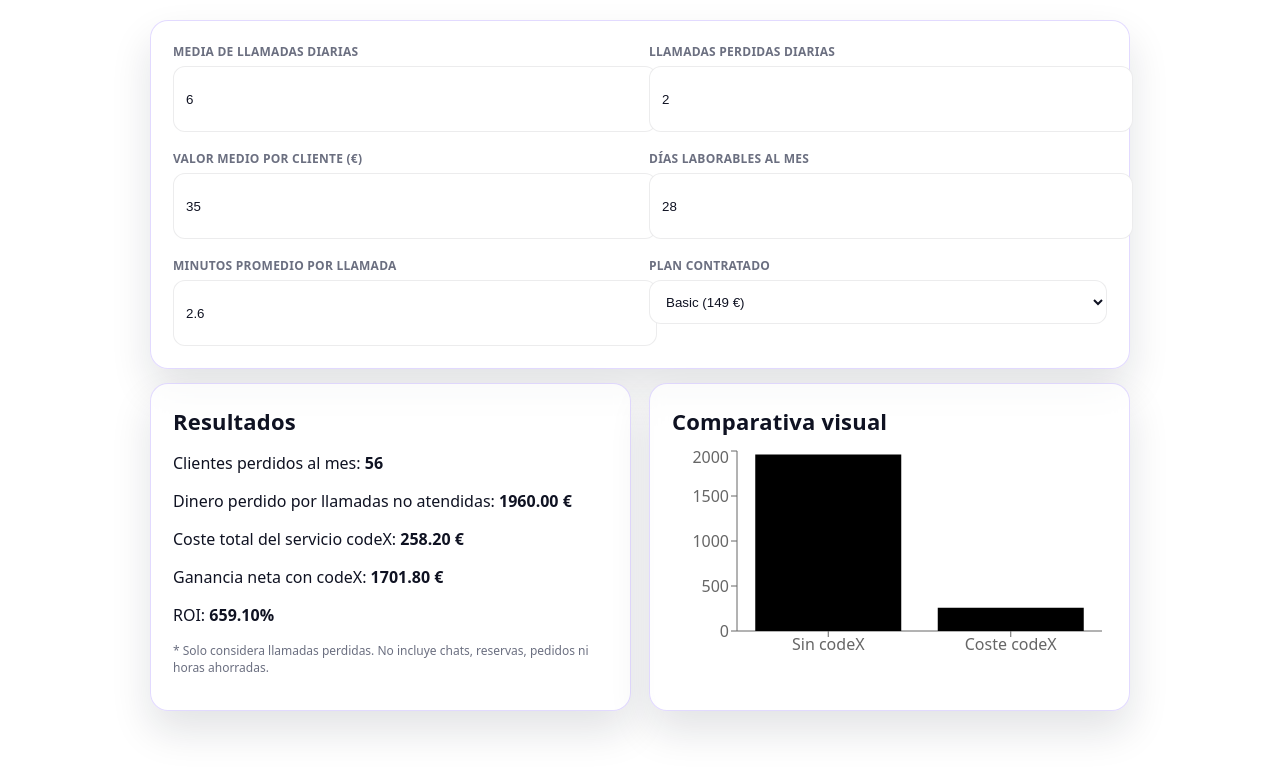
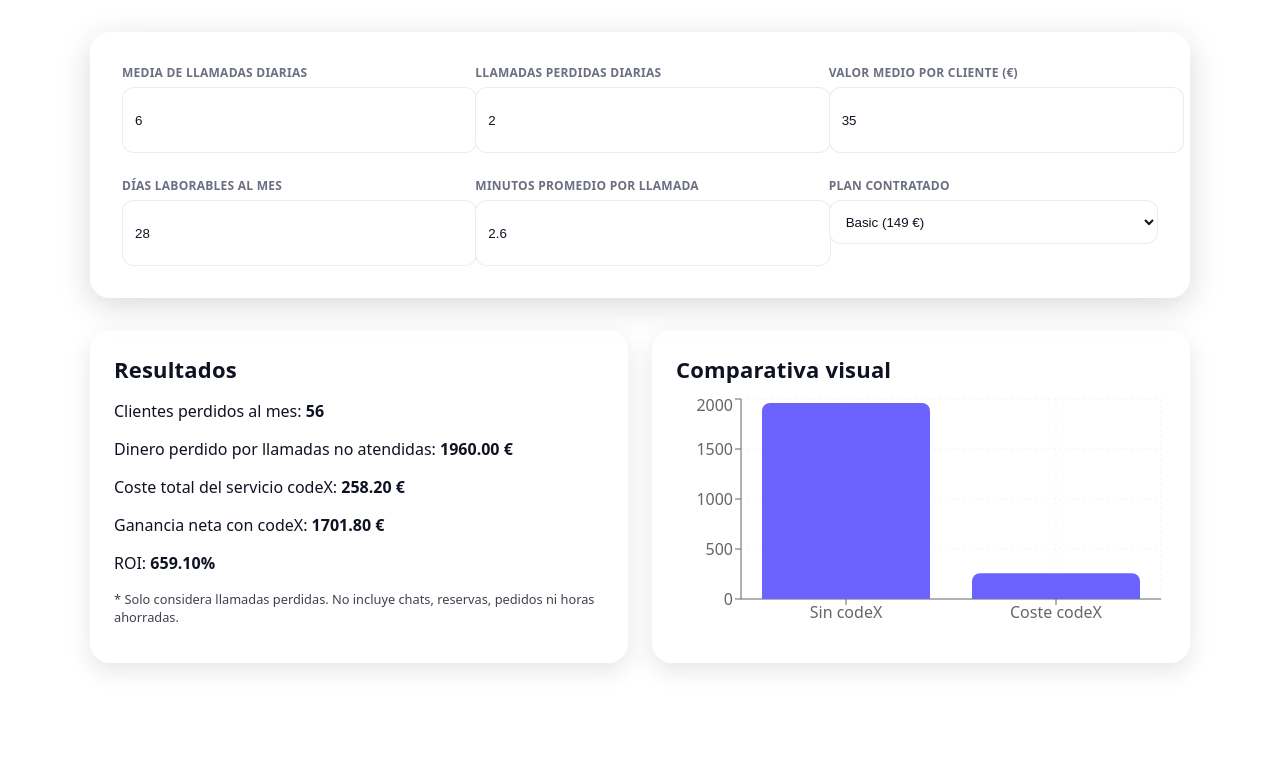
Before and after one commit to carlosgonzalezribes16-source/calculadora-roi-framer-clean, a React (Vite) app: page / in a window 1280 px wide. Shown: the top 774 px of the page. Built offline with nearby package versions, Linux system fonts and the light colour scheme.

Commit message:
Update CalculadoraROI.jsx

```diff
--- a/src/CalculadoraROI.jsx
+++ b/src/CalculadoraROI.jsx
@@ -1,7 +1,7 @@
 import React, { useState, useMemo } from "react";
-import { BarChart, Bar, XAxis, YAxis, Tooltip, ResponsiveContainer } from "recharts";
+import { BarChart, Bar, XAxis, YAxis, Tooltip, ResponsiveContainer, CartesianGrid } from "recharts";
 
-export default function CalculadoraROI({ compact = true }) {
+export default function CalculadoraROI({ clean = true, compact = true }) {
   const [datos, setDatos] = useState({
     llamadasDiarias: 6,
     llamadasPerdidas: 2,
@@ -14,9 +14,9 @@ export default function CalculadoraROI({ compact = true }) {
   const calcularCosteServicio = () => {
     const minutosMensuales = datos.llamadasDiarias * datos.diasLaborables * datos.minutosPromedio;
     let costePorMinuto = 0, costePlan = 0;
-    if (datos.plan === "basic") { costePorMinuto = 0.25; costePlan = 149; }
-    else if (datos.plan === "pro") { costePorMinuto = 0.22; costePlan = 199; }
-    else if (datos.plan === "premium") { costePorMinuto = 0.19; costePlan = 299; }
+    if (datos.plan === "basic"){ costePorMinuto = 0.25; costePlan = 149; }
+    else if (datos.plan === "pro"){ costePorMinuto = 0.22; costePlan = 199; }
+    else if (datos.plan === "premium"){ costePorMinuto = 0.19; costePlan = 299; }
     return minutosMensuales * costePorMinuto + costePlan;
   };
 
@@ -40,11 +40,18 @@ export default function CalculadoraROI({ compact = true }) {
   ];
 
   return (
-    <div className={`container ${compact ? "compact" : ""}`}>
-      {/* Eliminado el encabezado duplicado */}
-
-      <div className="card">
-        <div className="content grid grid-2">
+    <div className={`container ${compact ? "compact" : ""}`} style={{ padding: "2rem", maxWidth: "1100px", margin: "0 auto" }}>
+      {/* Formulario */}
+      <div style={{
+        display: "grid",
+        gridTemplateColumns: "repeat(auto-fit, minmax(260px, 1fr))",
+        gap: "1.5rem",
+        background: "rgba(255,255,255,0.2)",
+        backdropFilter: "blur(12px)",
+        borderRadius: "20px",
+        padding: "2rem",
+        boxShadow: "0 8px 32px rgba(0,0,0,0.15)"
+      }}>
         <div>
           <label>Media de llamadas diarias</label>
           <input type="number" name="llamadasDiarias" value={datos.llamadasDiarias} onChange={handleChange} />
@@ -74,41 +81,51 @@ export default function CalculadoraROI({ compact = true }) {
           </select>
         </div>
       </div>
-      </div>
 
-      <div className="spacer"></div>
-
-      <div className="grid grid-2">
-        <div className="card">
-          <div className="content">
+      {/* Resultados y gráfico */}
+      <div style={{
+        display: "grid",
+        gridTemplateColumns: "repeat(auto-fit, minmax(320px, 1fr))",
+        gap: "1.5rem",
+        marginTop: "2rem"
+      }}>
+        <div style={{
+          background: "rgba(255,255,255,0.25)",
+          backdropFilter: "blur(10px)",
+          borderRadius: "20px",
+          padding: "1.5rem",
+          boxShadow: "0 8px 24px rgba(0,0,0,0.1)"
+        }}>
           <h2 style={{ marginTop: 0 }}>Resultados</h2>
-            <div>
           <p>Clientes perdidos al mes: <strong>{resultados.clientesPerdidos}</strong></p>
           <p>Dinero perdido por llamadas no atendidas: <strong>{resultados.dineroPerdido.toFixed(2)} €</strong></p>
           <p>Coste total del servicio codeX: <strong>{resultados.costeServicio.toFixed(2)} €</strong></p>
           <p>Ganancia neta con codeX: <strong>{resultados.gananciaNeta.toFixed(2)} €</strong></p>
           <p>ROI: <strong>{resultados.roi}%</strong></p>
-              <p className="small">* Solo considera llamadas perdidas. No incluye chats, reservas, pedidos ni horas ahorradas.</p>
-            </div>
-          </div>
+          <p style={{ fontSize: "0.8rem", opacity: 0.8 }}>* Solo considera llamadas perdidas. No incluye chats, reservas, pedidos ni horas ahorradas.</p>
         </div>
 
-        <div className="card">
-          <div className="content">
+        <div style={{
+          background: "rgba(255,255,255,0.25)",
+          backdropFilter: "blur(10px)",
+          borderRadius: "20px",
+          padding: "1.5rem",
+          boxShadow: "0 8px 24px rgba(0,0,0,0.1)"
+        }}>
           <h2 style={{ marginTop: 0 }}>Comparativa visual</h2>
-            <div style={{ width: "100%", height: 220 }}>
-              <ResponsiveContainer width="100%" height="100%">
+          <div style={{ width: "100%", height: 240 }}>
+            <ResponsiveContainer>
               <BarChart data={chartData}>
+                <CartesianGrid strokeDasharray="3 3" opacity={0.2} />
                 <XAxis dataKey="name" />
                 <YAxis />
                 <Tooltip />
-                  <Bar dataKey="euros" />
+                <Bar dataKey="euros" fill="#6c63ff" radius={[8, 8, 0, 0]} />
               </BarChart>
             </ResponsiveContainer>
           </div>
         </div>
       </div>
     </div>
-    </div>
   );
 }
```
Lines whose indentation alone changed are shown as unchanged.
